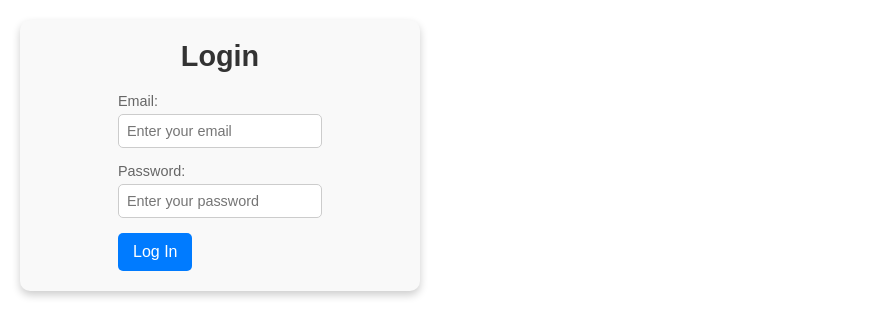
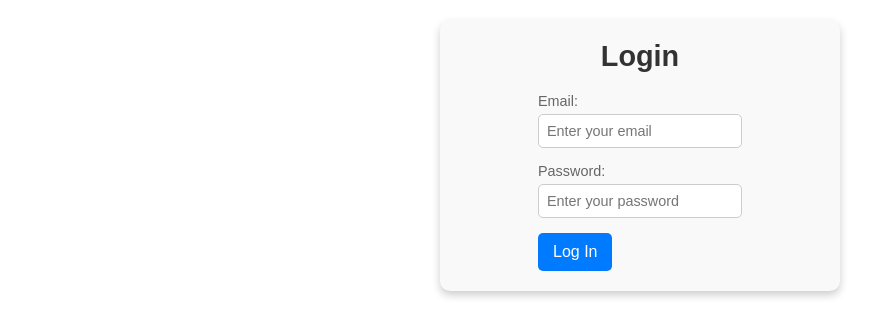
Before and after one commit to azh05/TasteBuds, a React (Create React App) app in the folder tastebuds-site/: page /login in a window 1280 px wide. Shown: the top 336 px of the page, without its empty margins (0-889 px from the left). Built offline with nearby package versions, Linux system fonts and the light colour scheme.

Commit message:
Centered Login and Signup

```diff
--- a/tastebuds-site/src/App.css
+++ b/tastebuds-site/src/App.css
@@ -35,6 +35,11 @@
   to {
     transform: rotate(360deg);
   }
+}
+
+.div-container {
+  display: flex;
+  justify-content: center;
 }
 
 .signup-container {
--- a/tastebuds-site/src/App.js
+++ b/tastebuds-site/src/App.js
@@ -1,13 +1,13 @@
 // src/App.js
 import React from 'react';
-import SwipePage from './page/SwipePage';
+
 
 import './App.css';
 import { BrowserRouter as Router, Route, Routes } from 'react-router-dom';
 import Login from './components/Login';  // Ensure this path is correct
 import Signup from './pages/signup'; // Correct path for signup page
 import HomePage from './pages/home';  // Correct path for HomePage
-import ScrollPage from './pages/scroll'; // Correct path for ScrollPage
+import SwipePage from './pages/SwipePage';
 
 function App() {
   return (
--- a/tastebuds-site/src/components/Login.js
+++ b/tastebuds-site/src/components/Login.js
@@ -12,7 +12,8 @@ function Login() {
   };
 
   return (
-    <div className="login-container">
+    <div className="div-container">
+      <div className="login-container">
       <h2>Login</h2>
       <form className="login-form" onSubmit={handleLogin}>
         <label>
@@ -38,6 +39,8 @@ function Login() {
         <button className="login-button" type="submit">Log In</button>
       </form>
     </div>
+    </div>
+
   );
 }
 
--- a/tastebuds-site/src/pages/signup.js
+++ b/tastebuds-site/src/pages/signup.js
@@ -30,7 +30,8 @@ const Signup = () => {
   };
 
   return (
-    <div className="signup-container">
+    <div className="div-container">
+      <div className="signup-container">
       <h2>Edit Your Profile</h2>
       <form className="signup-form" onSubmit={handleSaveProfile}>
         <label>
@@ -116,6 +117,8 @@ const Signup = () => {
         <button className="save-button" type="submit">Save Profile</button>
       </form>
     </div>
+    </div>
+
   );
 };
 
```
Also changed, not shown: tastebuds-site/src/pages/SwipePage.js (renamed from tastebuds-site/src/page/SwipePage.js).
